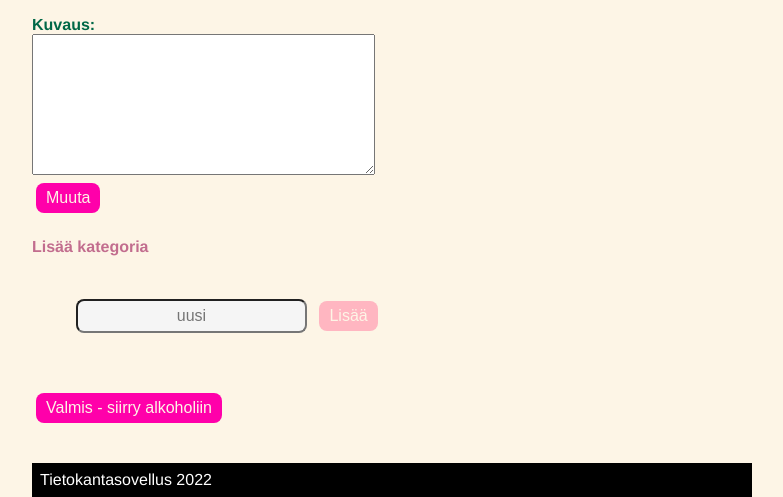
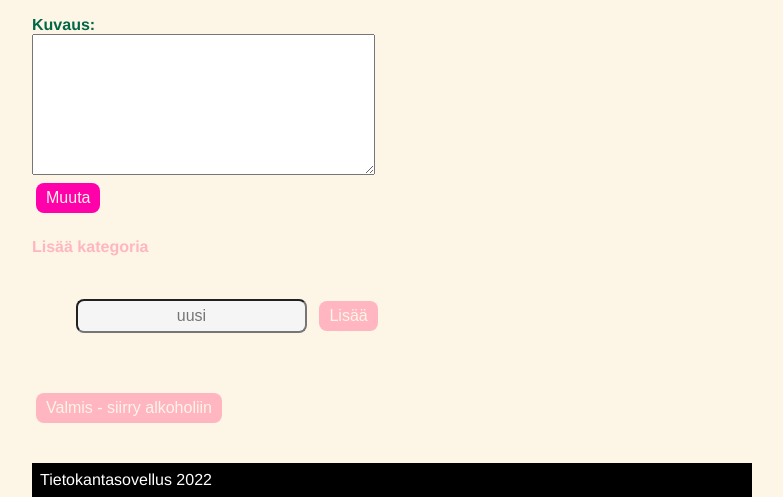
Before and after one commit to seppaemi/tsoha-juomasovellus, a Flask app: template templates/modify_alcohol.html in a window 1280 px wide. Shown: the part 350-847 px from the top of the page, without its empty margins (248-1031 px from the left). Run offline with Flask 2, Linux system fonts and the light colour scheme; the template is opened without the code that fills it, so the values that code supplies are empty.

Commit message:
error fixes

```diff
--- a/routes.py
+++ b/routes.py
@@ -7,7 +7,7 @@ import userpage
 
 @app.route("/")
 def index():
-    return render_template("index.html", name=users.username(), counted=alcohols.count())
+    return render_template("index.html", name=users.username())
 
 @app.route("/register", methods=["GET", "POST"])
 def register():
--- a/templates/modify_alcohol.html
+++ b/templates/modify_alcohol.html
@@ -24,7 +24,7 @@
     </p>
     <p class="error">{{ instruction_error }}</p>
 
-    <h4 style="color: #lightpink;">Lisää kategoria</h4>
+    <h4 style="color: lightpink;">Lisää kategoria</h4>
     <ul id="list">
         {% for tag in tags %}
         <li> <input type="text" name="name_{{tag[0]}}" class="input" value="{{tag[0]}}">
@@ -37,7 +37,7 @@
     </ul>
     <br>
     <br>
-    <input type="submit" name="ready" class="button" style="background-color: #lightpink;" value="Valmis - siirry alkoholiin">
+    <input type="submit" name="ready" class="button" style="background-color: lightpink;" value="Valmis - siirry alkoholiin">
     <input type="hidden" name="csrf_token" value="{{ session.csrf_token }}">
     <br>
     <br>
```
